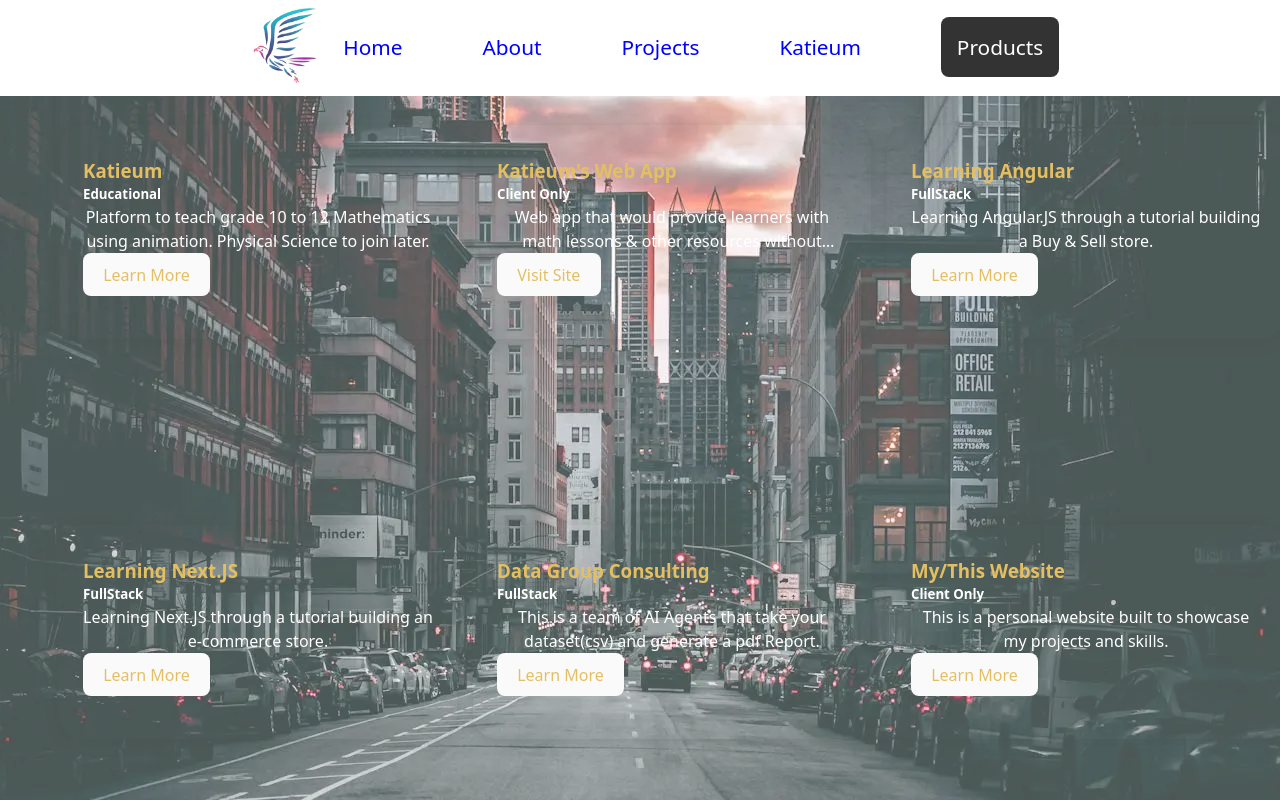
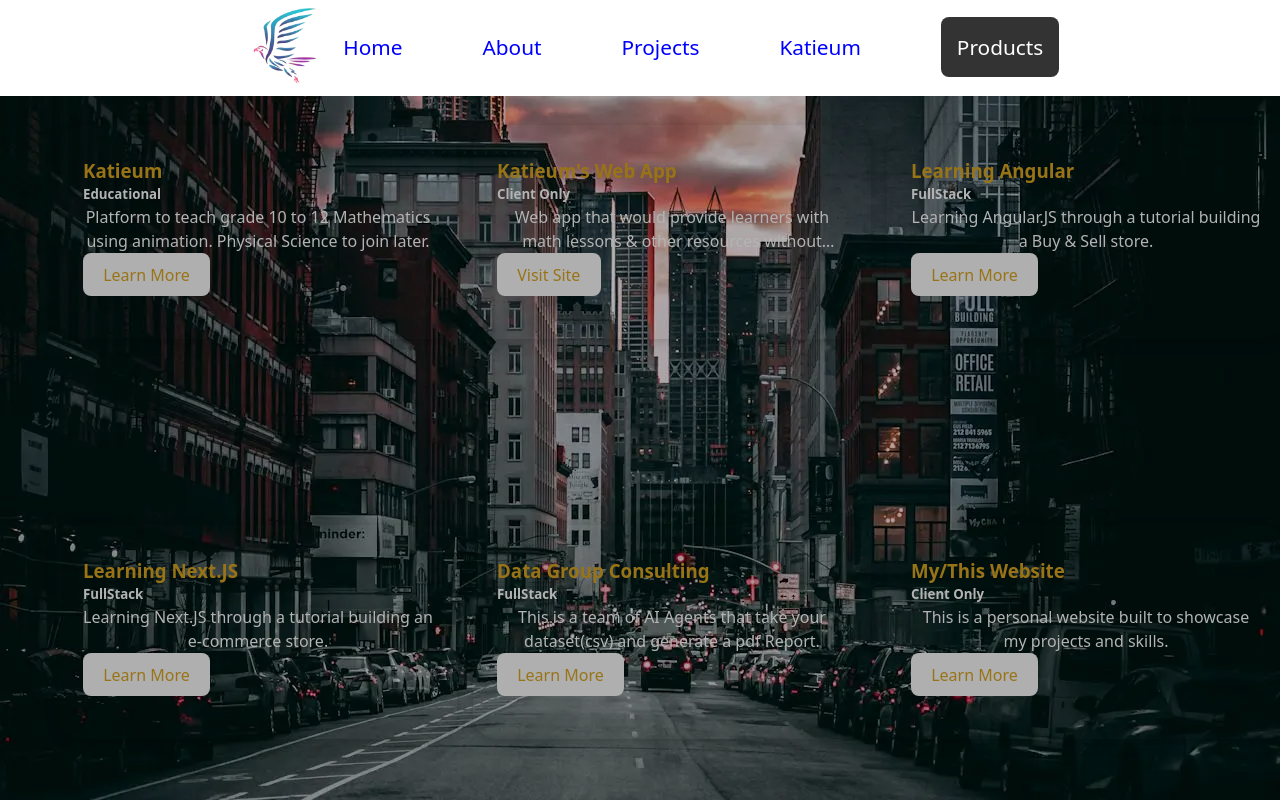
Before and after one commit to Katleho-Nyoni/React-Web, a React (Vite) app in the folder development/: page /projects in a window 1280 px wide. Shown: the top 800 px of the page. Built offline with nearby package versions, Linux system fonts and the light colour scheme.

Commit message:
Disable light-schema preferance + changed project button background

```diff
--- a/development/src/index.css
+++ b/development/src/index.css
@@ -4,7 +4,7 @@
   font-weight: 400;
 
   color-scheme: dark;
-  color: #f5f5f5;
+  color: white;
   background-color: black;
 
   font-synthesis: none;
@@ -509,17 +509,21 @@
 
 }
 
+.card-container button {
+    background-color: #f9f9f9;
+  }
+
 /* MEDIA QUERIES */
 
 @media (prefers-color-scheme: light) {
-  :root {
+  /* :root {
     color: #213547;
     background-color: #ffffff;
-  }
+  } */
   a:hover {
     color: #747bff;
   }
-  button {
+  .card-container button {
     background-color: #f9f9f9;
   }
 }
```
